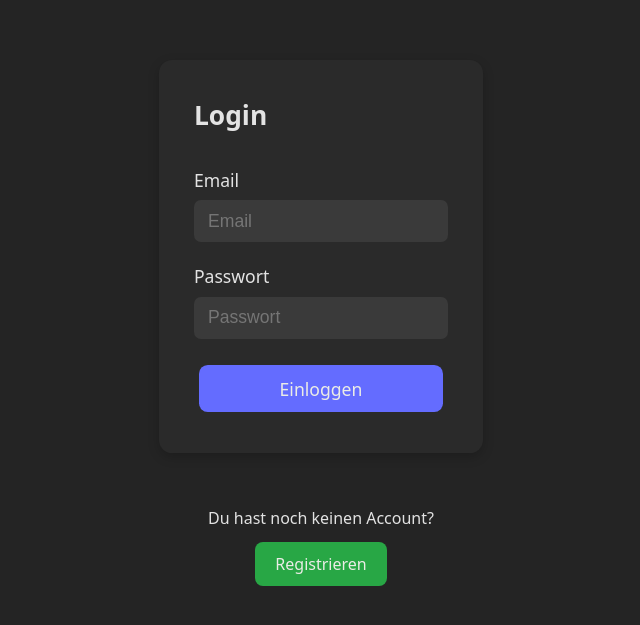
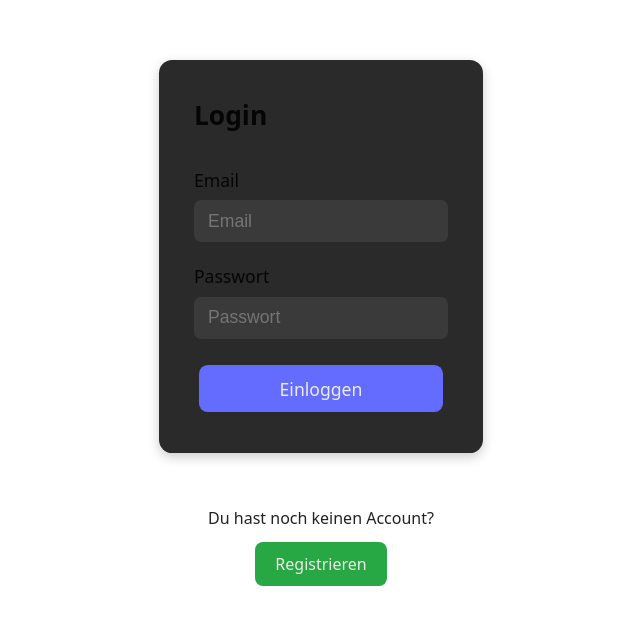
Before and after one commit to Pierro-e/HTWD-SE-shareshop_4B, a Vue app in the folder src/frontend/shareshop_4b/: page / in a window 1280 px wide. Shown: the part 101-726 px from the top of the page, without its empty margins (319-959 px from the left). Built offline with nearby package versions, Linux system fonts and the light colour scheme.

Commit message:
style.css angepasst

```diff
--- a/src/frontend/shareshop_4b/src/style.css
+++ b/src/frontend/shareshop_4b/src/style.css
@@ -109,16 +109,17 @@ button:focus-visible {
   padding: 2rem;
   text-align: center;
 }
- /*
+
 @media (prefers-color-scheme: light) {
   :root {
+    color: rgba(0, 0, 0, 0.87);
     background-color: #ffffff;
   }
   a:hover {
     color: #747bff;
   }
 }
-*/
+
 
 @media (prefers-color-scheme: dark) {
   :root {
```
